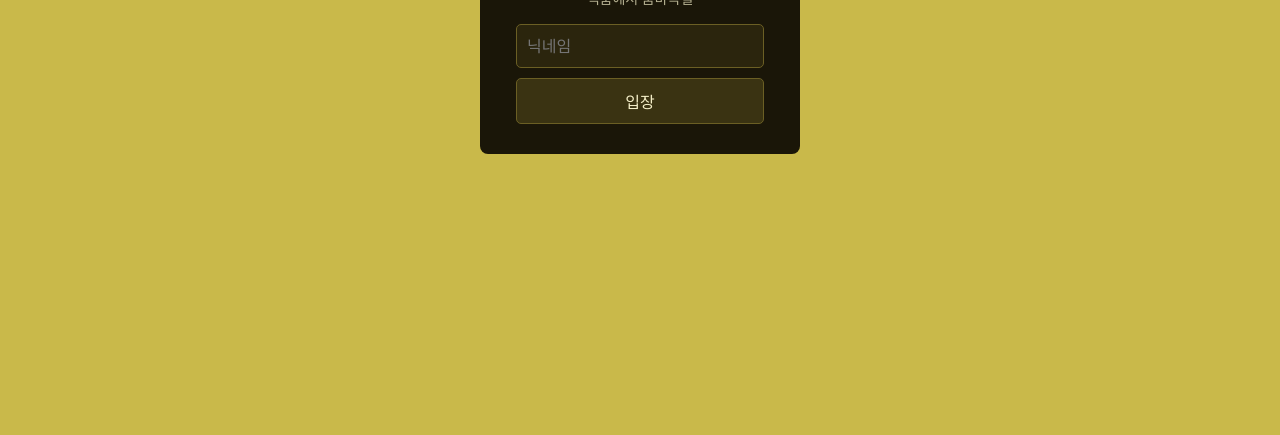
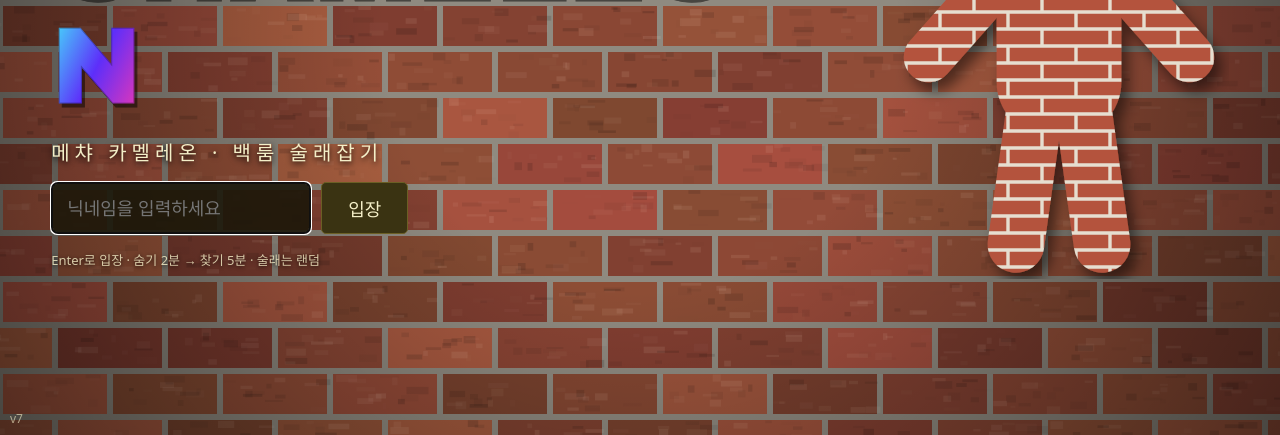
Before and after one commit to junwoo1120-spec/mecha-chameleon, a website: page public/index.html in a window 1280 px wide. Shown: the part 365-800 px from the top of the page. Drawn offline with nearby package versions, Linux system fonts and the light colour scheme; no server answers.

Commit message:
Revamp login UI and update help instructions

```diff
--- a/public/index.html
+++ b/public/index.html
@@ -36,11 +36,20 @@ button:disabled{opacity:.4;cursor:default}
 #msgLock{font-size:12px;color:#e8a24a;display:none;margin-bottom:8px}
 #panel.lock #msgLock{display:block}
 .small{font-size:12px;opacity:.7}
-#login{position:fixed;inset:0;z-index:20;background:#c9b94a;display:flex;align-items:center;justify-content:center}
-#login .box{background:#1a1608;padding:30px 36px;border-radius:8px;text-align:center;width:320px}
-#login h1{margin:0 0 4px;font-size:26px}#login p{margin:0 0 16px;opacity:.7;font-size:14px}
-#login input{width:100%;padding:10px;font:inherit;border-radius:5px;border:1px solid #6b5f24;background:#2b250d;color:#f4efc8;margin-bottom:10px}
-#login button{width:100%;padding:10px;font-size:16px}
+#login{position:fixed;inset:0;z-index:20;overflow:hidden;background:#3a2a24}
+#titleBg{position:absolute;inset:0;width:100%;height:100%}
+#titleWrap{position:relative;z-index:1;height:100%;display:flex;align-items:center;justify-content:center;gap:5vw;padding:0 4vw}
+#titleLeft{display:flex;flex-direction:column;align-items:flex-start;gap:16px}
+#logo{font-family:'Arial Black',Impact,'Noto Sans KR',sans-serif;font-weight:900;line-height:.98;font-size:clamp(40px,8.5vw,112px)}
+#logo span{display:inline-block;color:transparent;-webkit-text-stroke:1px rgba(0,0,0,.25);filter:drop-shadow(3px 4px 0 rgba(0,0,0,.5))}
+#sub{font-size:20px;letter-spacing:.25em;color:#f4efc8;text-shadow:0 2px 6px #000}
+#loginForm{display:flex;gap:10px}
+#loginForm input{width:260px;padding:12px 14px;font:inherit;font-size:18px;border-radius:6px;border:2px solid #f4efc8;background:#1a1608e0;color:#f4efc8}
+#loginForm button{font-size:18px;padding:12px 26px}
+#loginHint{font-size:13px;color:#f4efc8;opacity:.8;text-shadow:0 1px 4px #000}
+#titleFig{width:min(30vw,340px);height:auto;flex:none}
+@media (max-width:800px){#titleFig{display:none}}
+#ver{position:absolute;left:10px;bottom:8px;font-size:12px;opacity:.6;z-index:2}
 </style></head><body>
 <canvas id="c"></canvas>
 <div id="blind" hidden><div>술래는 눈을 감고 기다리는 중…<br><small>숨는 시간이 끝나면 시작해요</small></div></div>
@@ -48,7 +57,7 @@ button:disabled{opacity:.4;cursor:default}
 <div id="roster" class="ui"></div>
 <div id="cross" class="ui" hidden>+</div>
 <div id="toast" class="ui"></div>
-<div id="help" class="ui">WASD 이동 · Shift 시점 잠금 켜기/끄기 · R 포즈(숫자키) · E 꾸미기 · 술래: 클릭으로 잡기</div>
+<div id="help" class="ui">WASD 이동 · Ctrl 달리기 · 방향키 시점 · Shift 마우스 잠금 · R 포즈 · E 꾸미기 · 술래: 클릭/F로 잡기</div>
 <button id="startBtn" hidden>게임 시작</button>
 <div id="loading" hidden>Loading...</div>
 <div id="dev" hidden><b>개발자 테스트</b> <span class="small">(키 [ ] ; ')</span><br>
@@ -68,8 +77,37 @@ button:disabled{opacity:.4;cursor:default}
   <div class="small">스포이드(I): 화면에 보이는 색 따기<br>좌클릭: 칠하기 / 채우기(부위 클릭)<br>우클릭 드래그·←→: 회전 · 휠: 확대</div>
   <div class="row" style="margin-top:10px"><button id="closeP" style="flex:1">닫기 (E)</button></div>
 </div>
-<div id="login"><div class="box"><h1>🦎 메챠 카멜레온</h1><p>백룸에서 숨바꼭질</p>
-<input id="nick" maxlength="12" placeholder="닉네임" autocomplete="off"><button id="enter">입장</button></div></div>
+<div id="login">
+  <canvas id="titleBg"></canvas>
+  <div id="titleWrap">
+    <div id="titleLeft">
+      <div id="logo"><div id="logo1"></div><div id="logo2"></div></div>
+      <div id="sub">메챠 카멜레온 · 백룸 술래잡기</div>
+      <div id="loginForm"><input id="nick" maxlength="12" placeholder="닉네임을 입력하세요" autocomplete="off"><button id="enter">입장</button></div>
+      <div id="loginHint">Enter로 입장 · 숨기 2분 → 찾기 5분 · 술래는 랜덤</div>
+    </div>
+    <svg id="titleFig" viewBox="0 0 300 430">
+      <defs>
+        <pattern id="brk" width="60" height="30" patternUnits="userSpaceOnUse">
+          <rect width="60" height="30" fill="#b4533d"/>
+          <path d="M0 0H60M0 15H60M0 30H60M15 0V15M45 15V30" stroke="#e6ded0" stroke-width="3" fill="none"/>
+        </pattern>
+        <filter id="shd" x="-20%" y="-20%" width="140%" height="140%"><feDropShadow dx="6" dy="8" stdDeviation="6" flood-opacity=".5"/></filter>
+      </defs>
+      <g filter="url(#shd)" stroke-linecap="round" stroke-linejoin="round">
+        <path d="M110 150 L35 235" stroke="url(#brk)" stroke-width="44" fill="none"/>
+        <path d="M190 150 L265 235" stroke="url(#brk)" stroke-width="44" fill="none"/>
+        <path d="M128 285 L112 400" stroke="url(#brk)" stroke-width="50" fill="none"/>
+        <path d="M172 285 L188 400" stroke="url(#brk)" stroke-width="50" fill="none"/>
+        <rect x="95" y="115" width="110" height="190" rx="48" fill="url(#brk)"/>
+        <circle cx="150" cy="68" r="54" fill="#f6f6f2"/>
+        <circle cx="130" cy="60" r="5" fill="#222"/><circle cx="170" cy="60" r="5" fill="#222"/>
+        <path d="M122 82 Q150 108 178 82" stroke="#222" stroke-width="6" fill="none"/>
+      </g>
+    </svg>
+  </div>
+  <div id="ver">v7</div>
+</div>
 
 <script src="https://cdnjs.cloudflare.com/ajax/libs/three.js/r128/three.min.js"></script>
 <script src="/socket.io/socket.io.js"></script>
@@ -235,12 +273,17 @@ function buildAvatar(){
 function stepPose(av,dt){
   const t=(POSES[av.target]||POSES.stand).v,k=1-Math.exp(-12*dt),c=av.cur,p=av.piv;
   for(let i=0;i<20;i++)c[i]+=(t[i]-c[i])*k;
-  p.shL.rotation.set(c[0],0,c[1]);p.elL.rotation.set(c[2],0,c[3]);
-  p.shR.rotation.set(c[4],0,c[5]);p.elR.rotation.set(c[6],0,c[7]);
-  p.hipL.rotation.set(c[8],0,c[9]);p.knL.rotation.x=c[10];
-  p.hipR.rotation.set(c[11],0,c[12]);p.knR.rotation.x=c[13];
-  p.head.rotation.x=c[14];p.torso.rotation.x=c[15];
-  av.rig.position.set(c[19],c[16],0);av.rig.rotation.set(c[17],0,c[18]);
+  // 걷기/달리기 모션 (기본 자세일 때만)
+  const want=(av.moving&&av.target==='stand')?1:0;
+  av.walkW=(av.walkW||0)+(want-(av.walkW||0))*(1-Math.exp(-10*dt));
+  av.phase=(av.phase||0)+dt*(av.run?15:10.5)*(want?1:.3);
+  const w=av.walkW,A=av.run?1.25:1,s1=Math.sin(av.phase),s2=-s1,k1=Math.max(0,Math.cos(av.phase)),k2=Math.max(0,-Math.cos(av.phase));
+  p.shL.rotation.set(c[0]+.7*A*w*s1,0,c[1]);p.elL.rotation.set(c[2]-.35*A*w,0,c[3]);
+  p.shR.rotation.set(c[4]+.7*A*w*s2,0,c[5]);p.elR.rotation.set(c[6]-.35*A*w,0,c[7]);
+  p.hipL.rotation.set(c[8]-.75*A*w*s1,0,c[9]);p.knL.rotation.x=c[10]+.9*A*w*k1;
+  p.hipR.rotation.set(c[11]-.75*A*w*s2,0,c[12]);p.knR.rotation.x=c[13]+.9*A*w*k2;
+  p.head.rotation.x=c[14];p.torso.rotation.x=c[15]+(av.run?.14:0)*w;
+  av.rig.position.set(c[19],c[16]+Math.abs(s1)*.035*w,0);av.rig.rotation.set(c[17],0,c[18]);
 }
 const serialize=(av,part)=>av.faces[part].map(f=>f.c.toDataURL('image/png'));
 function applyFaces(av,part,faces){
@@ -466,6 +509,8 @@ function doPick(){
 addEventListener('keydown',e=>{
   if(e.target.tagName==='INPUT'&&e.target.type==='text')return;
   keys[e.code]=true;
+  if(joined&&(e.ctrlKey||e.code.startsWith('Arrow')||e.code==='Space'))e.preventDefault();
+  if((e.code==='Space'||e.code==='KeyF')&&joined&&!paintMode&&!e.repeat)tryTag();
   if(e.code==='KeyE'&&joined)setPaint(!paintMode);
   if(e.code==='KeyR'&&joined&&!e.repeat)$('poseBar').hidden=!$('poseBar').hidden;
   if(e.code==='KeyI'&&paintMode)setMode('pick');
@@ -553,21 +598,25 @@ function loop(now){
   const dt=Math.min(.05,(now-last)/1000);last=now;
   if(joined){
     const s=scaleOf(me.role),rad=.45*s/.72;
+    let moving=false;const run=!!(keys.ControlLeft||keys.ControlRight);
     let ix=(keys.KeyD?1:0)-(keys.KeyA?1:0),iz=(keys.KeyW?1:0)-(keys.KeyS?1:0);
     if(!paintMode&&!blind()&&phase!=='loading'&&(ix||iz)){
       const l=Math.hypot(ix,iz);ix/=l;iz/=l;
       const sy=Math.sin(me.yaw),cy=Math.cos(me.yaw);
-      const dx=(-sy*iz+cy*ix)*SPEED*dt,dz=(-cy*iz-sy*ix)*SPEED*dt;
+      const SPD=SPEED*(run?1.4:1),dx=(-sy*iz+cy*ix)*SPD*dt,dz=(-cy*iz-sy*ix)*SPD*dt;moving=true;
       if(!hitWall(me.x+dx,me.z,rad))me.x+=dx;
       if(!hitWall(me.x,me.z+dz,rad))me.z+=dz;
       me.ry=lerpAngle(me.ry,Math.atan2(dx,dz),1-Math.exp(-14*dt));
     }
     if(paintMode){if(keys.ArrowLeft)pYaw+=2*dt;if(keys.ArrowRight)pYaw-=2*dt;}
+    else{if(keys.ArrowLeft)me.yaw+=2.2*dt;if(keys.ArrowRight)me.yaw-=2.2*dt;
+      if(keys.ArrowUp)me.pitch=Math.max(-.15,me.pitch-1.6*dt);if(keys.ArrowDown)me.pitch=Math.min(1,me.pitch+1.6*dt);}
+    avMe.moving=moving;avMe.run=moving&&run;
     avMe.root.scale.setScalar(s);avMe.root.position.set(me.x,0,me.z);avMe.root.rotation.y=me.ry;avMe.target=paintMode?'stand':me.pose;stepPose(avMe,dt);
     if(paintMode){const cs=s/.72;camAt(1*cs,pYaw,.15,pDist*cs);}else{const cs=Math.max(.5,s/.72);camAt(1.4*cs,me.yaw,me.pitch,4*cs);}
     plight.position.set(me.x,2.6,me.z);
     const k=1-Math.exp(-12*dt);
-    others.forEach(o=>{const r=o.av.root;r.scale.setScalar(scaleOf(o.role));
+    others.forEach(o=>{const r=o.av.root;r.scale.setScalar(scaleOf(o.role));o.av.moving=!(now<snapT)&&Math.hypot(o.x-r.position.x,o.z-r.position.z)>.06;
       if(now<snapT){r.position.x=o.x;r.position.z=o.z;}else{r.position.x+=(o.x-r.position.x)*k;r.position.z+=(o.z-r.position.z)*k;}
       r.rotation.y=lerpAngle(r.rotation.y,o.ry,k);o.av.target=o.pose;stepPose(o.av,dt);});
     if(now-lastSend>70){lastSend=now;socket.emit('state',{x:me.x,z:me.z,ry:me.ry,pose:me.pose});}
@@ -575,4 +624,30 @@ function loop(now){
   renderer.render(scene,camera);if(pickReq)doPick();requestAnimationFrame(loop);
 }
 requestAnimationFrame(loop);
+
+/* ---------- 시작(타이틀) 화면 ---------- */
+function drawTitleBg(){
+  const c=$('titleBg');c.width=innerWidth;c.height=innerHeight;const g=c.getContext('2d');
+  const bw=110,bh=46;let seed=7;const r=()=>(seed=(seed*16807)%2147483647)/2147483647;
+  g.fillStyle='#8f8a80';g.fillRect(0,0,c.width,c.height);
+  for(let row=0;row*bh<c.height+bh;row++){const off=(row%2)*bw/2;
+    for(let x=-bw;x<c.width+bw;x+=bw){
+      g.fillStyle=`hsl(${8+r()*10},45%,${32+r()*14}%)`;g.fillRect(x+off+3,row*bh+3,bw-6,bh-6);
+      for(let k=0;k<12;k++){g.fillStyle=r()<.5?`rgba(0,0,0,${r()*.14})`:`rgba(255,220,200,${r()*.1})`;
+        g.fillRect(x+off+3+r()*(bw-16),row*bh+3+r()*(bh-12),4+r()*18,2+r()*6);}
+    }}
+  const m=Math.max(c.width,c.height),gr=g.createRadialGradient(c.width/2,c.height/2,m*.2,c.width/2,c.height/2,m*.75);
+  gr.addColorStop(0,'rgba(0,0,0,0)');gr.addColorStop(1,'rgba(0,0,0,.7)');g.fillStyle=gr;g.fillRect(0,0,c.width,c.height);
+}
+function buildLogo(){
+  [['logo1','MECCHA',0],['logo2','CHAMELEON',120]].forEach(([id,txt,base])=>{
+    [...txt].forEach((ch,i)=>{const sp=document.createElement('span'),h=(i*53+base)%360;sp.textContent=ch;
+      sp.style.background=`linear-gradient(${(i*37)%180}deg,hsl(${h},95%,62%),hsl(${(h+70)%360},95%,58%),hsl(${(h+140)%360},95%,60%))`;
+      sp.style.webkitBackgroundClip='text';sp.style.backgroundClip='text';$(id).appendChild(sp);});});
+}
+drawTitleBg();buildLogo();$('nick').focus();
+addEventListener('resize',()=>{if(!$('login').hidden)drawTitleBg();});
+document.addEventListener('click',e=>{if(e.target.tagName==='BUTTON')e.target.blur();});
+// Ctrl+W(달리며 앞으로 가기)로 탭이 닫히는 것을 막는 확인창
+addEventListener('beforeunload',e=>{if(joined&&(keys.ControlLeft||keys.ControlRight)){e.preventDefault();e.returnValue='';}});
 </script></body></html>
```
